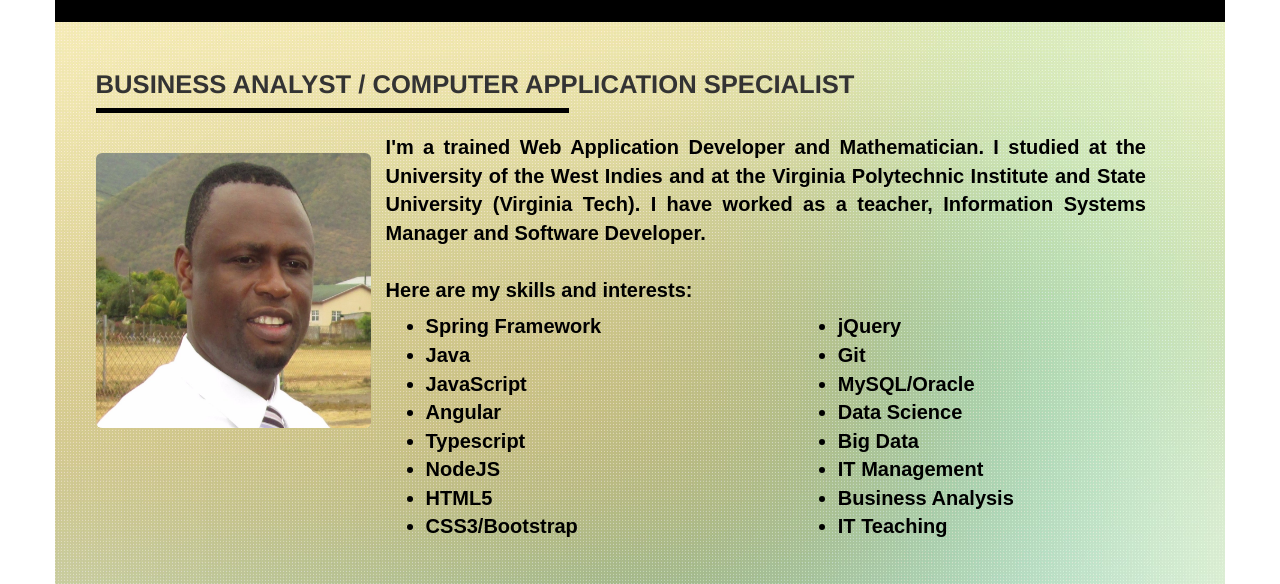
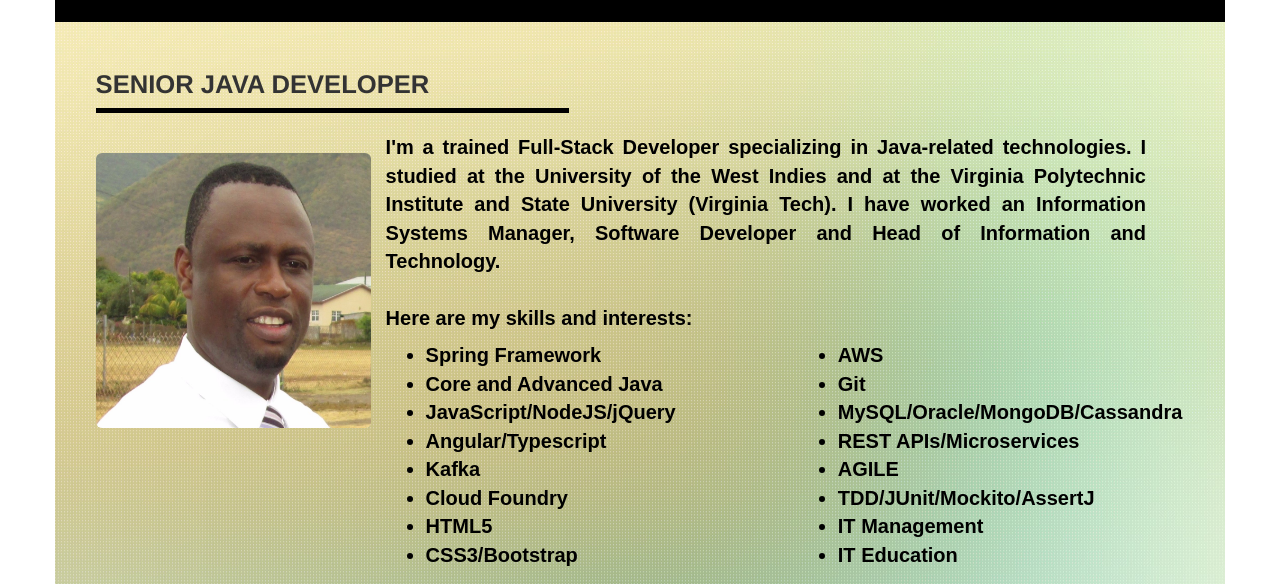
Before and after one commit to nacarty/nacarty.github.io, a plain HTML site: page index.html in a window 1280 px wide. Shown: the part 368-952 px from the top of the page. Drawn offline with nearby package versions, Linux system fonts and the light colour scheme.

Commit message:
Update index.html

```diff
--- a/index.html
+++ b/index.html
@@ -174,33 +174,33 @@
 <div  id="who-div" class="container">
 
 
-  <h2 style="font-size:2vw; margin-left:2vw"><br><b>BUSINESS ANALYST / COMPUTER APPLICATION SPECIALIST</b></h2>
+  <h2 style="font-size:2vw; margin-left:2vw"><br><b>SENIOR JAVA DEVELOPER</b></h2>
   <div style="margin-left:2vw; background-color:black; height: 5px; width:37vw"></div>
   <br>
   <p>
   <img id="who-div-img" class="img-responsive img-rounded" src="photos/nigel-carty-photo-square.jpg"  alt="Nigel Carty speaking" >
-  <b>I'm a trained Web Application Developer and Mathematician. I studied at the University of the West Indies and at the Virginia Polytechnic Institute and State University (Virginia Tech).
-  I have worked as a teacher, Information Systems Manager and Software Developer.
+  <b>I'm a trained Full-Stack Developer specializing in Java-related technologies. I studied at the University of the West Indies and at the Virginia Polytechnic Institute and State University (Virginia Tech).
+  I have worked an Information Systems Manager, Software Developer and Head of Information and Technology.
 
   <br><br>Here are my skills and interests:</b>
 
   <ul id="myUlist"><b>
        <li>Spring Framework</li>
-	<li>Java</li>
-       <li>JavaScript</li>
-       <li>Angular</li>
-	   <li>Typescript</li>
-	   <li>NodeJS</li>
+	<li>Core and Advanced Java</li>
+       <li>JavaScript/NodeJS/jQuery</li>
+       <li>Angular/Typescript</li>
+	   <li>Kafka</li>
+	   <li>Cloud Foundry</li>
        <li> HTML5</li>
        <li>CSS3/Bootstrap</li>
-       <li>jQuery</li>
+       <li>AWS</li>
        <li>Git</li>
-       <li>MySQL/Oracle</li>
-	   <li>Data Science</li>
-       <li>Big Data</li>
-	   <li>IT Management</li>
-	  <li>Business Analysis</li>
-       <li>IT Teaching</li></b>
+       <li>MySQL/Oracle/MongoDB/Cassandra</li>
+	   <li>REST APIs/Microservices</li>
+       <li>AGILE</li>
+	   <li>TDD/JUnit/Mockito/AssertJ</li>
+	  <li>IT Management</li>
+       <li>IT Education</li></b>
 	</ul>
 	</p> 	<!-- end of big paragraph -->
   <br><br>
```
